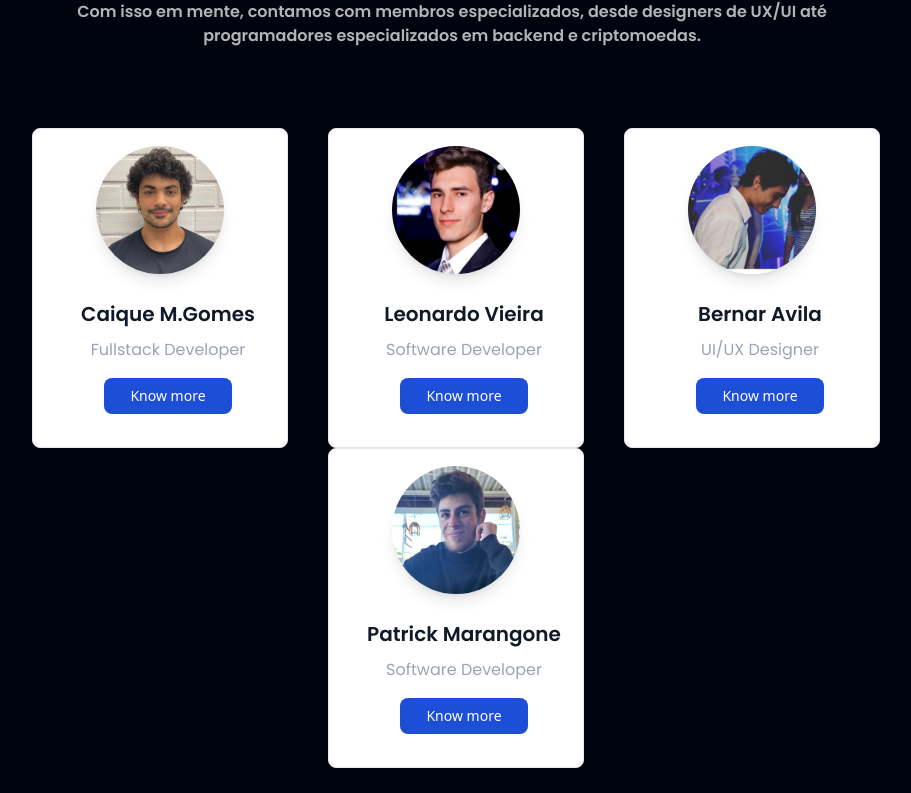
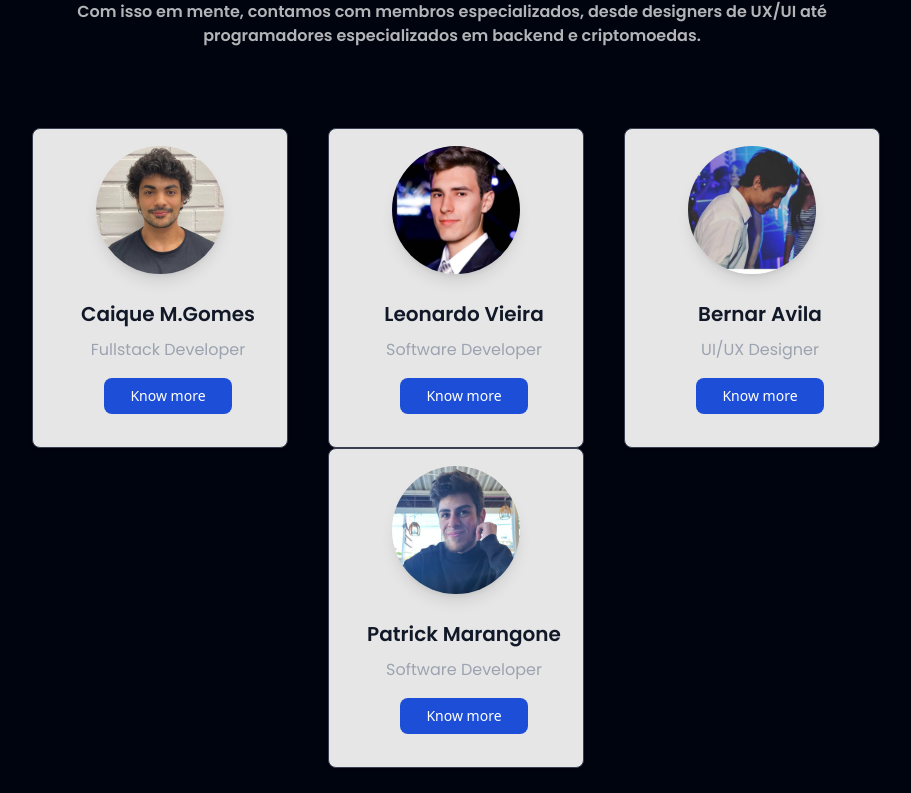
Before and after one commit to VortexMLTrading/Vortex_Front_End, a React (Vite) app in the folder vortex_front_end_test/: page / in a window 1280 px wide. Shown: the part 2807-3600 px from the top of the page, without its empty margins (188-1099 px from the left). Built offline with nearby package versions, Linux system fonts and the light colour scheme.

Commit message:
Fix color of team card

```diff
--- a/vortex_front_end_test/src/components/Team.jsx
+++ b/vortex_front_end_test/src/components/Team.jsx
@@ -20,7 +20,7 @@ const Team = () => (
       priorizamos a segurança e a agilidade nas transações para os nossos bots. Com isso em mente, contamos com membros especializados,
        desde designers de UX/UI até programadores especializados em backend e criptomoedas.</p>
 
-    <div className="flex flex-wrap justify-center w-full feedback-container relative z-[1] mt-10 ml-12 gap-20 sm:gap-0">
+    <div className="flex flex-wrap justify-center w-full feedback-container relative z-[1] mt-10 ml-12 gap-20 sm:gap-0 ">
       {teamplayers.map((card) => <TeamCard key={card.id} {...card} />)}
     </div>
   </section>
--- a/vortex_front_end_test/src/components/TeamCard.jsx
+++ b/vortex_front_end_test/src/components/TeamCard.jsx
@@ -1,7 +1,7 @@
 
 const TeamCard = ({ name, title, img, link }) => (
 
-  <div className="flex flex-col items-center justify-center pb-10 bg-white mr-10 w-[16rem] h-[20rem] max-w-sm bg-white border border-gray-200 rounded-lg shadow dark:bg-gray-800 dark:border-gray-700">
+  <div className="flex flex-col items-center justify-center pb-10 bg-white mr-10 w-[16rem] h-[20rem] max-w-sm bg-gray-700 bg-opacity-90 border border-gray-700 rounded-lg shadow dark:bg-gray-800 dark:border-gray-700">
   <img src={img} alt={name} className="w-[8rem] h-[8rem] rounded-full w-24 h-24 mt-6 mb-6 rounded-full shadow-lg" />
   <div className="flex flex-col ml-4 items-center">
     <h4 className="font-poppins font-semibold text-gray-900 text-[20px] leading-[32px]">
```
